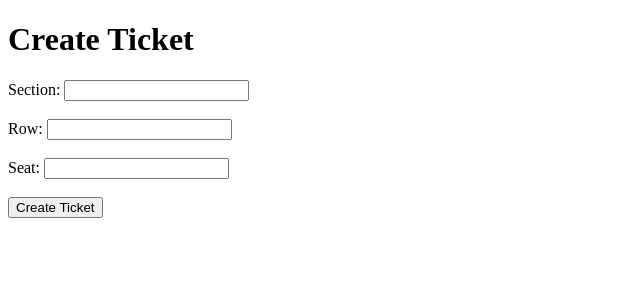
After one commit to SuperBGLazer/ticket-qr-code, a Flask app: page /api/create-ticket in a window 1280 px wide. The commit adds this page. Shown: the top 300 px of the page, without its empty margins (0-640 px from the left). Run offline with Flask 3, Linux system fonts and the light colour scheme.

Commit message:
Work on adding ticket verification

```diff
--- a/scanner/package.json
+++ b/scanner/package.json
@@ -5,7 +5,7 @@
   "scripts": {
     "ng": "ng",
     "start": "ng serve",
-    "build": "ng build",
+    "build": "ng build && cp node_modules/brotli-wasm/pkg.web/brotli_wasm_bg.wasm dist/scanner/browser",
     "watch": "ng build --watch --configuration development",
     "test": "ng test"
   },
@@ -20,6 +20,7 @@
     "@angular/platform-browser": "^18.1.0",
     "@angular/platform-browser-dynamic": "^18.1.0",
     "@angular/router": "^18.1.0",
+    "@niyari/base32-ts": "^0.0.4",
     "@zxing/ngx-scanner": "^19.0.0",
     "brotli-wasm": "^3.0.1",
     "rxjs": "~7.8.0",
--- a/scanner/src/app/barcode-scanner/barcode-scanner.component.html
+++ b/scanner/src/app/barcode-scanner/barcode-scanner.component.html
@@ -2,10 +2,11 @@
     <zxing-scanner
       (scanSuccess)="onScanSuccess($event)"
       [tryHarder]="true"
+
     ></zxing-scanner>
   </div>
 
   <div class="results">
     <p>{{ verificationMessage }}</p>
-    <p>{{ ticketId }}</p>
+    <p>Ticket ID: {{ ticketId }}</p>
   </div>
--- a/server/requirements.txt
+++ b/server/requirements.txt
@@ -11,3 +11,4 @@ opencv-python
 brotli
 qrcode[pil]
 gunicorn
+redis
--- a/server/server.py
+++ b/server/server.py
@@ -1,24 +1,69 @@
-from flask import Flask, jsonify, send_file, render_template
+from flask import Flask, jsonify, request, send_file, render_template
 from PIL import Image
 
 from qr_generator import generate_barcode, load_rsa
+from tickets import Ticket, delete_ticket, get_all_tickets, save_ticket, get_ticket, scan_ticket
 
 # Initialize Flask app
 app = Flask(__name__)
 
 public_key, private_key = load_rsa()
 
-@app.route('/api/barcode', methods=['GET'])
-def get_barcode():
-    return send_file(generate_barcode('12345', private_key), mimetype='image/png')
+@app.route('/api/barcode/<ticket_id>', methods=['GET'])
+def get_barcode(ticket_id):
+    return send_file(generate_barcode(ticket_id, private_key), mimetype='image/png')
 
-@app.route('/api/display')
-def home():
-    return render_template('barcode.html')
+@app.route('/api/display/<ticket_id>', methods=['GET'])
+def home(ticket_id):
+    return render_template('barcode.html', ticket_id=ticket_id)
+
+
+@app.route('/api/ticket', methods=['POST'])
+def create_ticket():
+    data = request.get_json()
+    ticket = Ticket(ticket_id='', section=data['section'], row=data['row'], seat=data['seat'])
+    save_ticket(ticket)
+    return jsonify(ticket.to_dict())
+
+
+@app.route('/api/ticket/<ticket_id>', methods=['GET'])
+def retrieve_ticket(ticket_id):
+    ticket = get_ticket(ticket_id)
+    if ticket is None:
+        return jsonify({"error": "Ticket not found"}), 404
+    return jsonify(ticket.to_dict())
+
+@app.route('/api/create-ticket', methods=['GET'])
+def create_ticket_page():
+    return render_template('create_ticket.html')
+
+
+@app.route('/api/tickets', methods=['GET'])
+def list_tickets():
+    tickets = get_all_tickets()
+    return jsonify([ticket.to_dict() for ticket in tickets])
+
+@app.route('/api/list-tickets', methods=['GET'])
+def list_tickets_page():
+    return render_template('list_tickets.html')
+
+@app.route('/api/ticket/<ticket_id>', methods=['DELETE'])
+def delete_ticket_endpoint(ticket_id):
+    result = delete_ticket(ticket_id)
+    return jsonify({"success": result})
+
+
+@app.route('/api/scan-ticket/<ticket_id>', methods=['GET'])
+def scan_ticket_endpoint(ticket_id):
+    success = scan_ticket(ticket_id)
+    return jsonify({"success": success})
+
+
 
 @app.route('/api/public-key', methods=['GET'])
 def get_public_key():
     return send_file("public_key.pem", as_attachment=True)
 
+
 if __name__ == '__main__':
     app.run(debug=True, port=5000, host='0.0.0.0')
--- a/server/templates/barcode.html
+++ b/server/templates/barcode.html
@@ -25,12 +25,12 @@
 
 <body>
     <h1>Barcode Ticket</h1>
-    <img id="barcode" src="/api/barcode" alt="Barcode Ticket" />
+    <img id="barcode" src="/api/barcode/{{ticket_id}}" alt="Barcode Ticket" />
     <script>
         setInterval(() => {
             const ts = new Date().getTime();
-            document.getElementById("barcode").src = "/api/barcode?" + ts;
-        }, 15000);
+            document.getElementById("barcode").src = "/api/barcode/{{ticket_id}}" + "?" + + ts;
+        }, 10000);
     </script>
 </body>
 
--- /dev/null
+++ b/server/templates/create_ticket.html
@@ -0,0 +1,52 @@
+<!DOCTYPE html>
+<html lang="en">
+<head>
+  <meta charset="UTF-8">
+  <title>Create Ticket</title>
+  <script>
+    async function createTicket(event) {
+      event.preventDefault();
+      const section = document.getElementById("ticketSection").value;
+      const row = document.getElementById("ticketRow").value;
+      const seat = document.getElementById("ticketSeat").value;
+
+      const response = await fetch("/api/ticket", {
+        method: "POST",
+        headers: {
+          "Content-Type": "application/json"
+        },
+        body: JSON.stringify({ section, row, seat })
+      });
+
+      const result = await response.json();
+      if(response.ok) {
+        document.getElementById("result").innerText = "Ticket Created: " + JSON.stringify(result);
+      } else {
+        document.getElementById("result").innerText = "Error: " + JSON.stringify(result);
+      }
+    }
+  </script>
+</head>
+<body>
+  <h1>Create Ticket</h1>
+  <form onsubmit="createTicket(event)">
+    <div>
+      <label for="ticketSection">Section:</label>
+      <input type="text" id="ticketSection" name="ticketType" required>
+    </div>
+    <br>
+    <div>
+      <label for="ticketRow">Row:</label>
+      <input type="text" id="ticketRow" name="ticketRow" required>
+    </div>
+    <br>
+    <div>
+      <label for="ticketSeat">Seat:</label>
+      <input type="text" id="ticketSeat" name="ticketSeat" required>
+    </div>
+    <br>
+    <button type="submit">Create Ticket</button>
+  </form>
+  <div id="result"></div>
+</body>
+</html>
--- /dev/null
+++ b/server/tickets.py
@@ -0,0 +1,74 @@
+import redis
+import json
+
+r = redis.Redis(host='redis', port=6379, db=0)
+
+TICKET_KEY_PREFIX = "ticket:"
+
+class Ticket:
+
+    def __init__(self, ticket_id: str, section: str, row: str, seat: str, scanned: bool = False):
+        self.ticket_id = ticket_id
+        self.section = section
+        self.row = row
+        self.seat = seat
+        self.scanned = scanned
+
+    def to_dict(self):
+        return {
+            "ticket_id": self.ticket_id,
+            "section": self.section,
+            "row": self.row,
+            "seat": self.seat,
+            "scanned": self.scanned
+        }
+
+    @classmethod
+    def from_dict(cls, data: dict):
+        return cls(
+            data.get("ticket_id", ""),
+            data.get("section", ""),
+            data.get("row", ""),
+            data.get("seat", 0),
+            data.get("scanned", False)
+        )
+
+
+def save_ticket(ticket: Ticket):
+    ticket.ticket_id = str(r.incr("ticket_counter"))
+
+    r.set(TICKET_KEY_PREFIX + ticket.ticket_id, json.dumps(ticket.to_dict()))
+    return ticket
+
+
+def get_ticket(ticket_id: str):
+    ticket_data = r.get(TICKET_KEY_PREFIX + ticket_id)
+    if ticket_data is None:
+        return None
+    return Ticket.from_dict(json.loads(ticket_data.decode('utf-8')))
+
+
+def delete_ticket(ticket_id: str):
+    r.delete(TICKET_KEY_PREFIX + ticket_id)
+    return True
+
+
+def get_all_tickets() -> list[Ticket]:
+    keys = r.keys(TICKET_KEY_PREFIX)
+    tickets = []
+    for key in r.scan_iter(TICKET_KEY_PREFIX + "*"):
+        ticket_data = r.get(key)
+        if ticket_data is not None:
+            tickets.append(Ticket.from_dict(json.loads(ticket_data.decode('utf-8'))))
+    return tickets
+
+
+def scan_ticket(ticket_id: str):
+    ticket = get_ticket(ticket_id)
+
+    if ticket is None or ticket.scanned:
+        return False
+
+    ticket.scanned = True
+    r.set(TICKET_KEY_PREFIX + ticket_id, json.dumps(ticket.to_dict()))
+    return True
```
Also changed, not shown: docker-compose.yml (+13 -0 lines), scanner/src/app/barcode-scanner/barcode-scanner.component.ts (+44 -49 lines), server/qr_generator.py (+6 -6 lines), server/templates/list_tickets.html (added, +42 -0 lines), scanner/package-lock.json.
